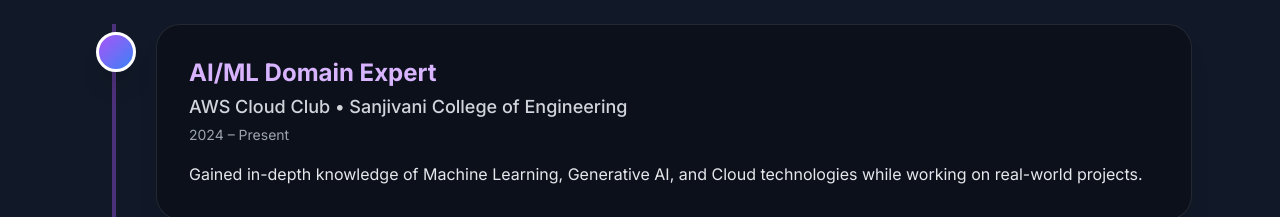
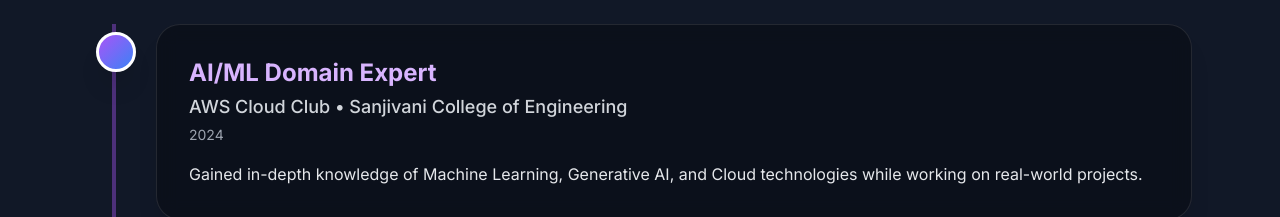
Before and after one commit to techbypradnya/Pradnya-Portfolio-Website, a React (Vite) app: page / in a window 1280 px wide. Shown: the part 2700-2917 px from the top of the page. Built offline with nearby package versions, Linux system fonts and the light colour scheme.

Commit message:
Update experience duration to '2024'

```diff
--- a/src/components/Experience.tsx
+++ b/src/components/Experience.tsx
@@ -6,7 +6,7 @@ const Experience = () => {
     {
       role: "AI/ML Domain Expert",
       org: "AWS Cloud Club • Sanjivani College of Engineering",
-      duration: "2024 – Present",
+      duration: "2024",
       description:
         "Gained in-depth knowledge of Machine Learning, Generative AI, and Cloud technologies while working on real-world projects.",
       color: "from-purple-500 to-blue-500",
```
